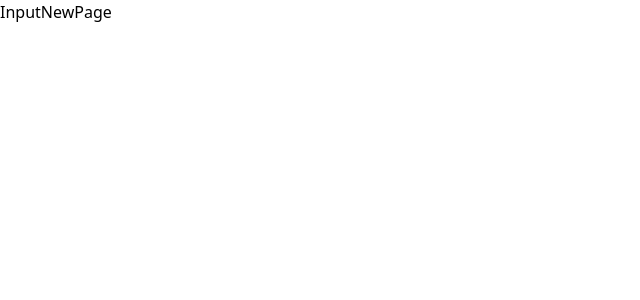
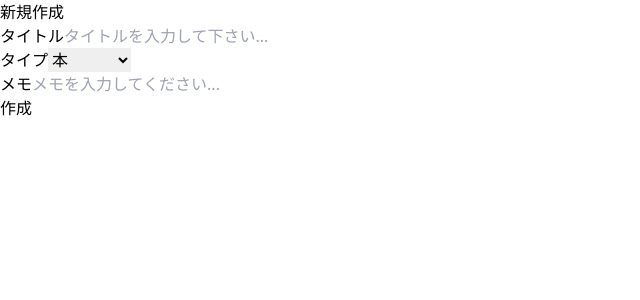
Before and after one commit to hikaru-28/outlog-frontend, a React (Vite) app: page /inputs/new in a window 1280 px wide. Shown: the top 300 px of the page, without its empty margins (0-640 px from the left). Built offline with nearby package versions, Linux system fonts and the light colour scheme; sample sign-in values are in the browser's storage.

Commit message:
feat: インプット登録画面実装

```diff
--- a/src/pages/InputNewPage.tsx
+++ b/src/pages/InputNewPage.tsx
@@ -1,5 +1,91 @@
+import type { FormEvent, ChangeEvent } from 'react'
+import { useState } from 'react'
+import { useNavigate } from 'react-router-dom'
+import { createInput } from '@/api/input'
+import { Input } from '@/components/ui/input'
+// import { Select } from '@/components/ui/select'
+import { Button } from '@/components/ui/button'
+
+
 const InputNewPage = () => {
-    return <div>InputNewPage</div>
+    const [formData, setFormData] = useState({
+        title: '',
+        type: '本',
+        memo: ''
+    })
+
+    const { title, type, memo } = formData
+
+    const navigate = useNavigate()
+
+    const handleChange = (e: ChangeEvent<HTMLInputElement | HTMLSelectElement | HTMLTextAreaElement>) => {
+        const { name, value } = e.target
+        setFormData((prev) => ({
+            ...prev,
+            [name]: value,
+        }))
+    }
+
+    const handleSubmit = async (e: FormEvent<HTMLFormElement>) => {
+        e.preventDefault()
+        if (!title || !type) {
+            alert('タイトルとタイプは必須です')
+            return
+        }
+        try {
+            await createInput(title, type, memo)
+            navigate('/')
+        } catch (error) {
+            console.error('インプットの作成に失敗しました', error)
+        }
+    }
+
+    return (
+        <div>
+            <h1>新規作成</h1>
+
+            <form onSubmit={handleSubmit}>
+
+                <div>
+                    <label>タイトル</label>
+                    <Input
+                        type="text"
+                        placeholder="タイトルを入力して下さい..."
+                        name="title"
+                        value={title}
+                        onChange={handleChange}
+                    />
+                </div>
+
+                <div>
+                    <label>タイプ</label>
+                    <select name="type" value={type} onChange={handleChange}>
+                        <option value="本">本</option>
+                        <option value="Youtube">Youtube</option>
+                        <option value="記事">記事</option>
+                        <option value="その他">その他</option>
+                    </select>
+
+                    {type === "その他" && (
+                        <Input name="type" onChange={handleChange} placeholder="種別を入力" />
+                    )}
+                </div>
+
+                <div>
+                    <label>メモ</label>
+                    <Input
+                        type="text"
+                        placeholder="メモを入力してください..."
+                        name="memo"
+                        value={memo}
+                        onChange={handleChange}
+                    />
+                </div>
+
+                <Button type="submit">作成</Button>
+            </form>
+        </div >
+    )
 }
 
 export default InputNewPage
```
